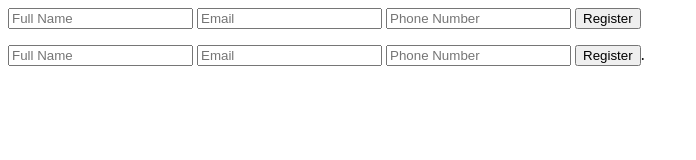
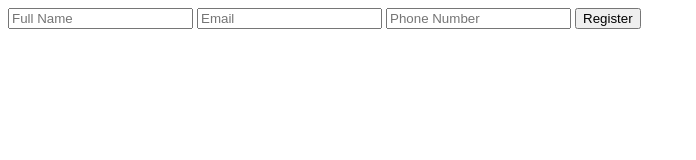
Before and after one commit to tiranga2442/tiranga2442, a plain HTML site: page index.html in a window 1280 px wide. Shown: the whole page, without its empty margins (0-696 px from the left). Drawn offline with Linux system fonts and the light colour scheme.

Commit message:
Add files via upload
Signed-off-by: tiranga2442 <virat143sharmaa@gmail.com>

```diff
--- a/index.html
+++ b/index.html
@@ -3,9 +3,4 @@
     <input type="email" name="email" placeholder="Email" required>
     <input type="tel" name="phone" placeholder="Phone Number" required>
     <button type="submit">Register</button>
-</form><form>
-    <input type="text" name="fullname" placeholder="Full Name" required>
-    <input type="email" name="email" placeholder="Email" required>
-    <input type="tel" name="phone" placeholder="Phone Number" required>
-    <button type="submit">Register</button>.
 </form>
```
